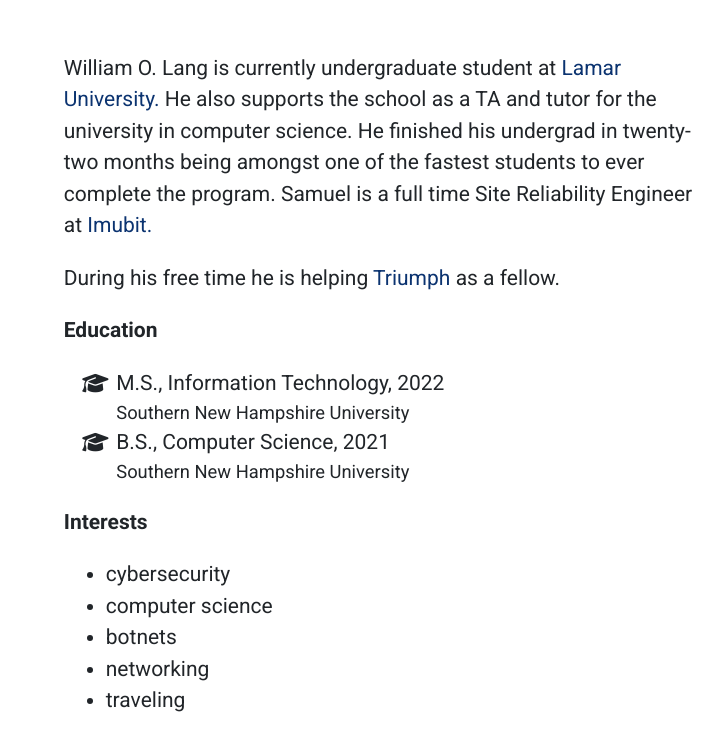
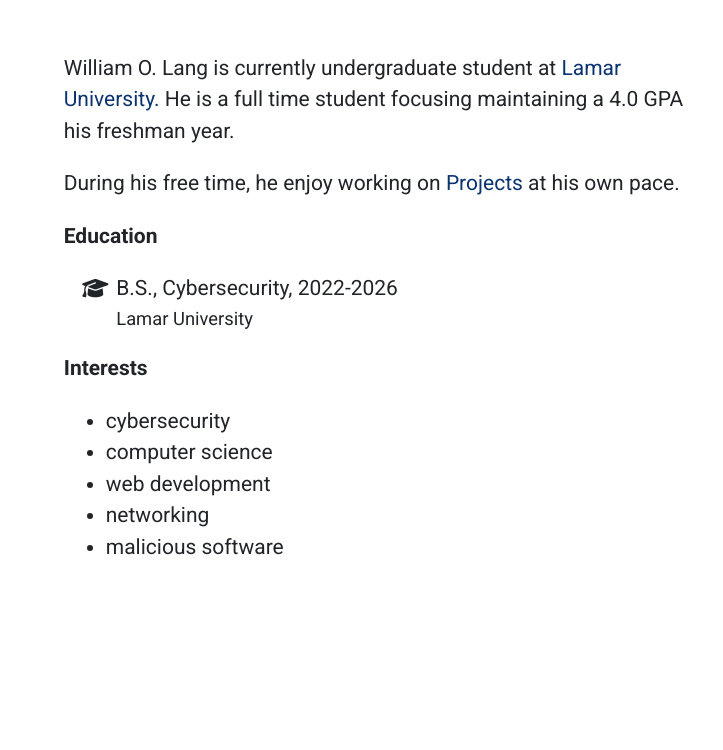
Before and after one commit to WillLang123/website, a plain HTML site: page bio.html in a window 1280 px wide. Shown: the full height of the page, 497-1220 px from the left. Drawn offline with Linux system fonts and the light colour scheme.

Commit message:
Small bio correction
Big bio correction

```diff
--- a/bio.html
+++ b/bio.html
@@ -88,41 +88,33 @@
             </aside>
             <main class="col-md-7">
                 <p>William O. Lang is currently undergraduate student at
-                    <a href="https://snhu.edu">
+                    <a href="https://lamar.edu/">
                         <FONT COLOR="0B3370">Lamar University.</FONT>
-                    </a>He also supports the school as a TA and tutor for the university in computer science. He finished his undergrad in twenty-two months being amongst one of the fastest students to ever complete the program. Samuel is a full time Site
-                    Reliability Engineer at
-                    <a href="https://imubit.com">
-                        <FONT COLOR="0B3370">Imubit.</FONT>
-                    </a>
+                    </a>He is a full time student focusing maintaining a 4.0 GPA his freshman year.
                 </p>
 
-                <p>During his free time he is helping
-                    <a href="https://triumphchurch.com">
-                        <FONT COLOR="0B3370">Triumph</FONT>
-                    </a> as a fellow.</p>
+                <p>During his free time, he enjoy working on
+                    <a href="https://github.com/WillLang123">
+                        <FONT COLOR="0B3370">Projects</FONT>
+                    </a> at his own pace.</p>
 
                 <p class="fw-bold">Education</p>
                 <ul class="fa-ul">
                     <li>
                         <span class="fa-li fas fa-graduation-cap"></span>
-                        <div>M.S., Information Technology, 2022</div>
-                        <div class="small">Southern New Hampshire University</div>
+                        <div>B.S., Cybersecurity, 2022-2026</div>
+                        <div class="small">Lamar University</div>
                     </li>
-                    <li>
-                        <span class="fa-li fas fa-graduation-cap"></span>
-                        <div>B.S., Computer Science, 2021</div>
-                        <div class="small">Southern New Hampshire University</div>
-                    </li>
+
                 </ul>
 
                 <p class="fw-bold">Interests</p>
                 <ul>
                     <li>cybersecurity</li>
                     <li>computer science</li>
-                    <li>botnets</li>
+                    <li>web development</li>
                     <li>networking</li>
-                    <li>traveling</li>
+                    <li>malicious software</li>
                 </ul>
 
             </main>
```
